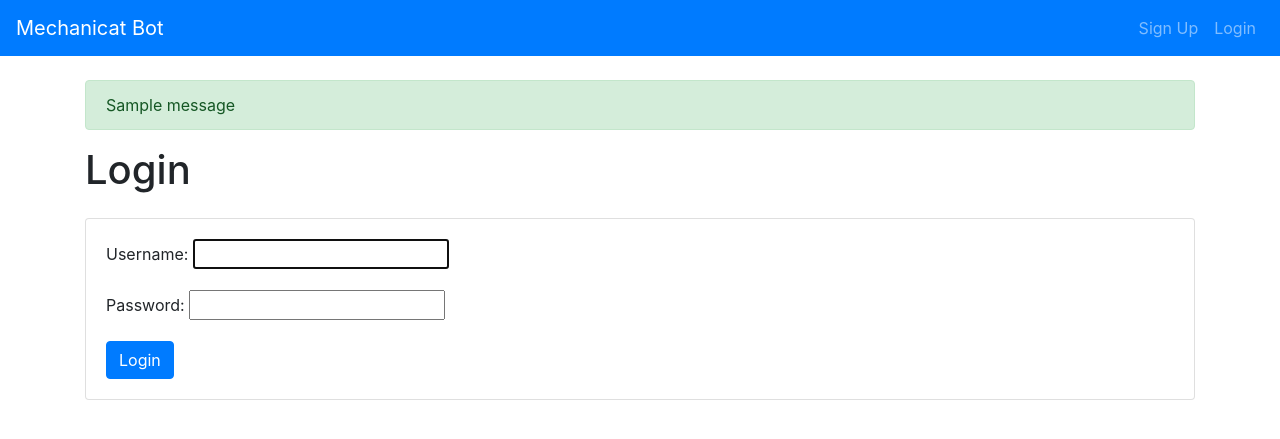
After one commit to AleejandroReyna/mechanicat-bot, a Django app: page /login/ in a window 1280 px wide. The commit adds this page. Shown: the top 439 px of the page. Run offline with Django 3.2, Linux system fonts and the light colour scheme; tables that the repository leaves empty hold one stand-in row (values such as "Sample post"); one stand-in notice (Sample message) is shown; some libraries are stand-ins or nearby versions.

Commit message:
Added Login and Logout views and templates. Alerts added.

```diff
--- a/mechanicat_bot/settings.py
+++ b/mechanicat_bot/settings.py
@@ -135,3 +135,6 @@ MESSAGE_TAGS = {
     30: 'alert-warning',
     40: 'alert-danger'
 }
+
+LOGIN_REDIRECT_URL = '/dashboard/'
+LOGOUT_REDIRECT_URL = ''
--- a/pages/urls.py
+++ b/pages/urls.py
@@ -4,5 +4,7 @@ from pages import views
 app_name = "pages"
 
 urlpatterns = [
-    path("", views.HomeView.as_view(), name="home")
+    path('', views.HomeView.as_view(), name='home'),
+    path('login/', views.LoginView.as_view(), name='login'),
+    path('logout/', views.LogoutView.as_view(), name='logout')
 ]
--- a/pages/views.py
+++ b/pages/views.py
@@ -1,5 +1,26 @@
+from django.contrib.auth.views import LoginView as AuthLoginView, LogoutView as AuthLogoutView
 from django.views.generic import TemplateView
+from django.urls import reverse_lazy
+from django.contrib import messages
 
 
 class HomeView(TemplateView):
     template_name = 'pages/home.html'
+
+
+class LoginView(AuthLoginView):
+    template_name = 'pages/login.html'
+    redirect_authenticated_user = True
+    redirect_field_name = 'redirect_to'
+
+    def get_success_url(self):
+        messages.success(self.request, "Login successfully")
+        return super(LoginView, self).get_success_url()
+
+
+class LogoutView(AuthLogoutView):
+    next_page = reverse_lazy('pages:home')
+
+    def dispatch(self, request, *args, **kwargs):
+        messages.success(self.request, "Logout successfully")
+        return super(LogoutView, self).dispatch(request, *args, **kwargs)
--- /dev/null
+++ b/templates/base/alerts.html
@@ -0,0 +1,28 @@
+{% if messages %}
+    <div class="container">
+        <div class="row">
+            <div class="col">
+                {% for message in messages %}
+                    <div class="{{ message.tags }} alert alert-dismissible fade show">
+                        <button class="close" type="button" data-dismiss="alert" aria-label="Close">
+                            <i class="fas fa-times"></i>
+                        </button>
+                        {% if message.level == 10 or message.level == 20 %}
+                            <i class="fas fa-info"></i>
+                        {% endif %}
+                        {% if message.level == 25 %}
+                            <i class="fas fa-check"></i>
+                        {% endif %}
+                        {% if message.level == 30 %}
+                            <i class="fas fa-warning"></i>
+                        {% endif %}
+                        {% if message.level == 40 %}
+                            <i class="fas fa-exclamation-circle"></i>
+                        {% endif %}
+                        {{ message }}
+                    </div>
+                {% endfor %}
+            </div>
+        </div>
+    </div>
+{% endif %}
--- a/templates/base/public.html
+++ b/templates/base/public.html
@@ -6,12 +6,13 @@
     <meta name="viewport"
           content="width=device-width, user-scalable=no, initial-scale=1.0, maximum-scale=1.0, minimum-scale=1.0">
     <meta http-equiv="X-UA-Compatible" content="ie=edge">
-    <title>{% block title %}Mechanicat Bot{% endblock %}</title>
+    <title>Mechanicat Bot | {% block title %}Home{% endblock %}</title>
     <link rel="stylesheet" href="{% static 'bootstrap/bootstrap.min.css' %}">
     <link rel="stylesheet" href="{% static 'shards-ui/dist/css/shards.min.css' %}">
 </head>
 <body>
     {% include 'base/public_navbar.html' %}
+    {% include 'base/alerts.html' %}
     {% block content %}{% endblock %}
 </body>
 <script src="{% static 'jquery/jquery-3.3.1.slim.min.js' %}"></script>
--- a/templates/base/public_navbar.html
+++ b/templates/base/public_navbar.html
@@ -1,5 +1,5 @@
 <nav class="navbar navbar-expand-lg navbar-dark bg-primary mb-4">
-  <a class="navbar-brand" href="#">Mechanicat Bot</a>
+  <a class="navbar-brand" href="{% url 'pages:home' %}">Mechanicat Bot</a>
   <button class="navbar-toggler" type="button" data-toggle="collapse" data-target="#navbarNavDropdown-1" aria-controls="navbarNavDropdown-1"
     aria-expanded="false" aria-label="Toggle navigation">
     <span class="navbar-toggler-icon"></span>
@@ -7,11 +7,11 @@
   <div class="collapse navbar-collapse" id="navbarNavDropdown-1">
     <ul class="navbar-nav ml-auto">
         {% if not request.user.is_authenticated %}
-          <li class="nav-item active">
+          <li class="nav-item">
             <a class="nav-link" href="#">Sign Up</a>
           </li>
           <li class="nav-item">
-            <a class="nav-link" href="#">Login</a>
+            <a class="nav-link" href="{% url 'pages:login' %}">Login</a>
           </li>
         {% else %}
           <li class="nav-item dropdown">
@@ -26,7 +26,7 @@
             </div>
           </li>
           <li>
-              <a class="nav-link" href="#">Logout</a>
+              <a class="nav-link" href="{% url 'pages:logout' %}">Logout</a>
           </li>
         {% endif %}
     </ul>
--- a/templates/pages/home.html
+++ b/templates/pages/home.html
@@ -1,6 +1,4 @@
 {% extends 'base/public.html' %}
-
-{% block title %}Mechanicat Bot | Home{% endblock %}
 
 {% block content %}
     <h1>Home</h1>
--- /dev/null
+++ b/templates/pages/login.html
@@ -0,0 +1,27 @@
+{% extends 'base/public.html' %}
+
+{% block title %} Login {% endblock %}
+
+{% block content %}
+
+    <div class="container">
+        <div class="row">
+            <div class="col">
+                <h1 class="mb-4">Login</h1>
+            </div>
+        </div>
+        <div class="row">
+            <div class="col">
+                <div class="card">
+                    <div class="card-body">
+                        <form action="." method="post">
+                            {% csrf_token %}
+                            {{ form.as_p }}
+                            <input type="submit" class="btn btn-primary" value="Login">
+                        </form>
+                    </div>
+                </div>
+            </div>
+        </div>
+    </div>
+{% endblock %}
```
